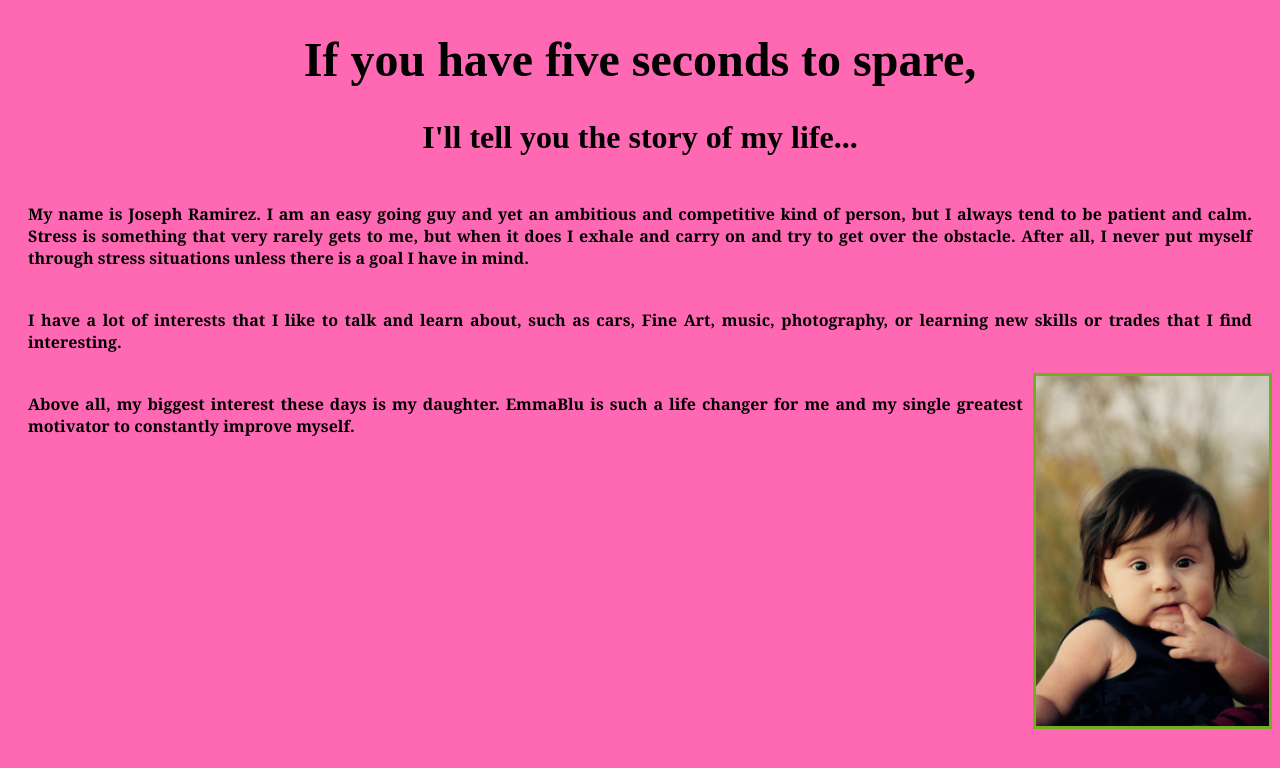
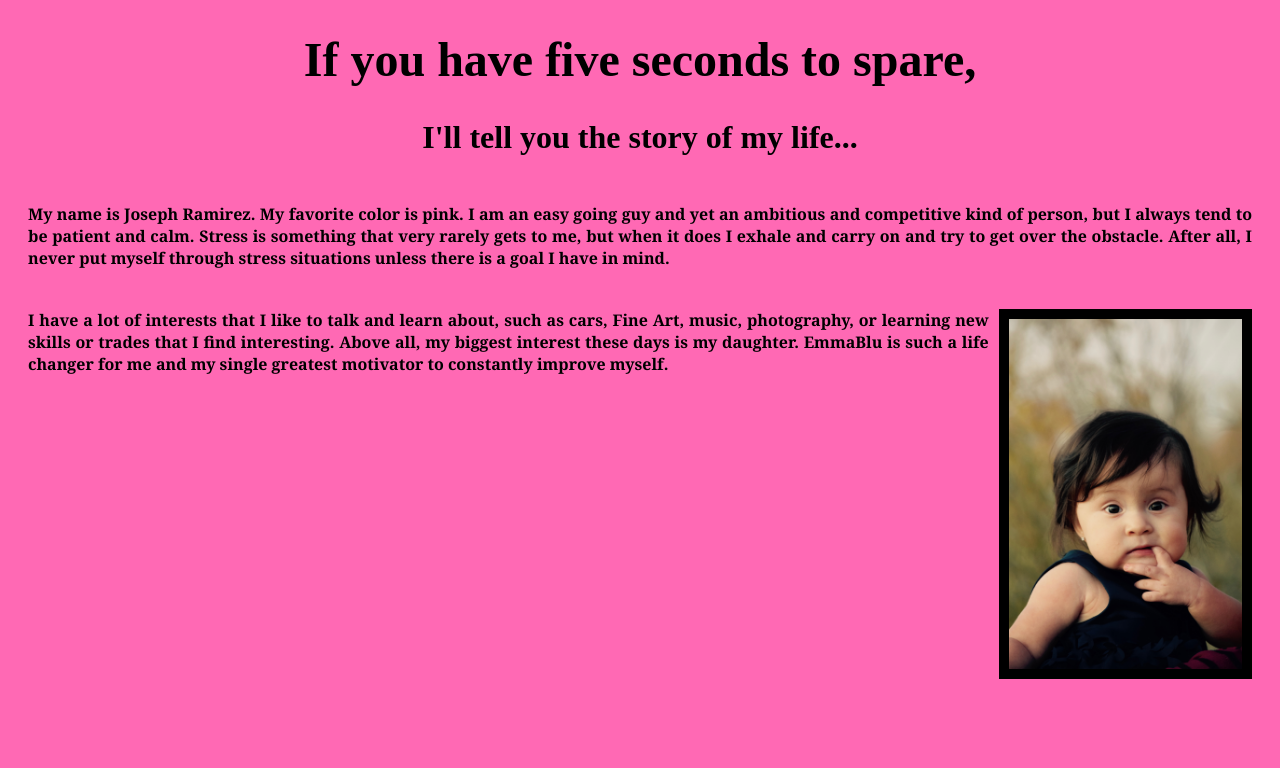
Before and after one commit to JosephBlu/about-joseph, a PHP site: page / in a window 1280 px wide. Shown: the top 768 px of the page. Run offline with PHP 8.4, Linux system fonts and the light colour scheme.

Commit message:
moving image and paragraphs around

```diff
--- a/index.php
+++ b/index.php
@@ -7,9 +7,9 @@
 	<body>
 		<h1>If you have five seconds to spare,</h1>
 		<h2>I'll tell you the story of my life...</h2>
-		<p> My name is Joseph Ramirez. I am an easy going guy and yet an ambitious and competitive kind of person, but I always tend to be patient and calm. Stress is something that very rarely gets to me, but when it does I exhale and carry on and try to get over the obstacle. After all, I never put myself through stress situations unless there is a goal I have in mind.  </p>
-		<p>I have a lot of interests that I like to talk and learn about, such as cars, Fine Art, music, photography, or learning new skills or trades that I find interesting. </p>
-<img src="images/emmablu.jpg" width="auto" height="350">
-		<p>Above all, my biggest interest these days is my daughter. EmmaBlu is such a life changer for me and my single greatest motivator to constantly improve myself. 	 </p>
+		<p> My name is Joseph Ramirez. My favorite color is pink. I am an easy going guy and yet an ambitious and competitive kind of person, but I always tend to be patient and calm. Stress is something that very rarely gets to me, but when it does I exhale and carry on and try to get over the obstacle. After all, I never put myself through stress situations unless there is a goal I have in mind.  </p>
+		<p><img src="images/emmablu.jpg" width="auto" height="350">
+			I have a lot of interests that I like to talk and learn about, such as cars, Fine Art, music, photography, or learning new skills or trades that I find interesting.
+		Above all, my biggest interest these days is my daughter. EmmaBlu is such a life changer for me and my single greatest motivator to constantly improve myself. 	 </p>
 	</body>
 </html>
--- a/style/style.css
+++ b/style/style.css
@@ -20,5 +20,5 @@ h2 {text-align: center;
 img {
 	float: right;
 	margin: 0 0 10px 10px;
-	border: 3px solid #73AD21;
+	border: 10px solid black;
 }
```
